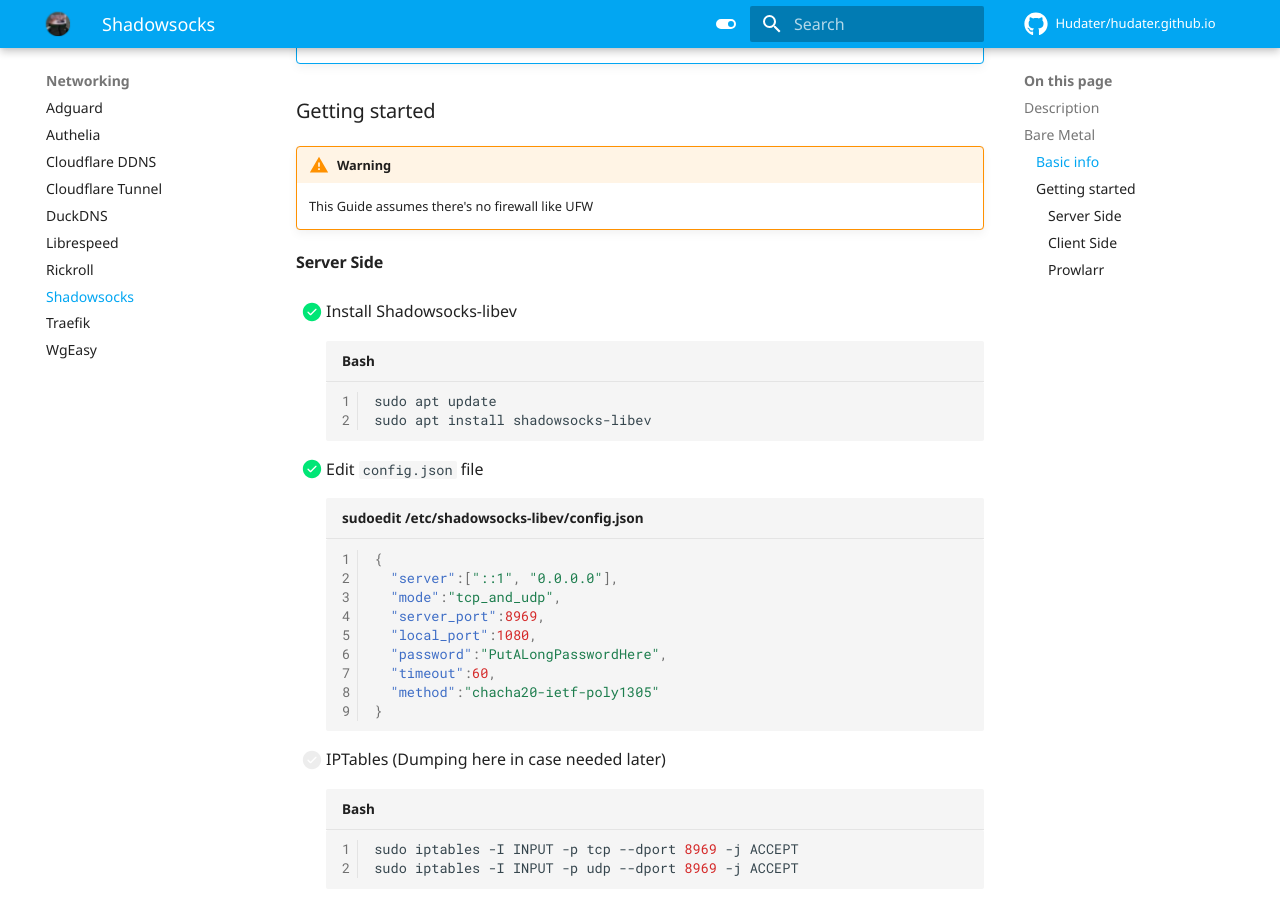
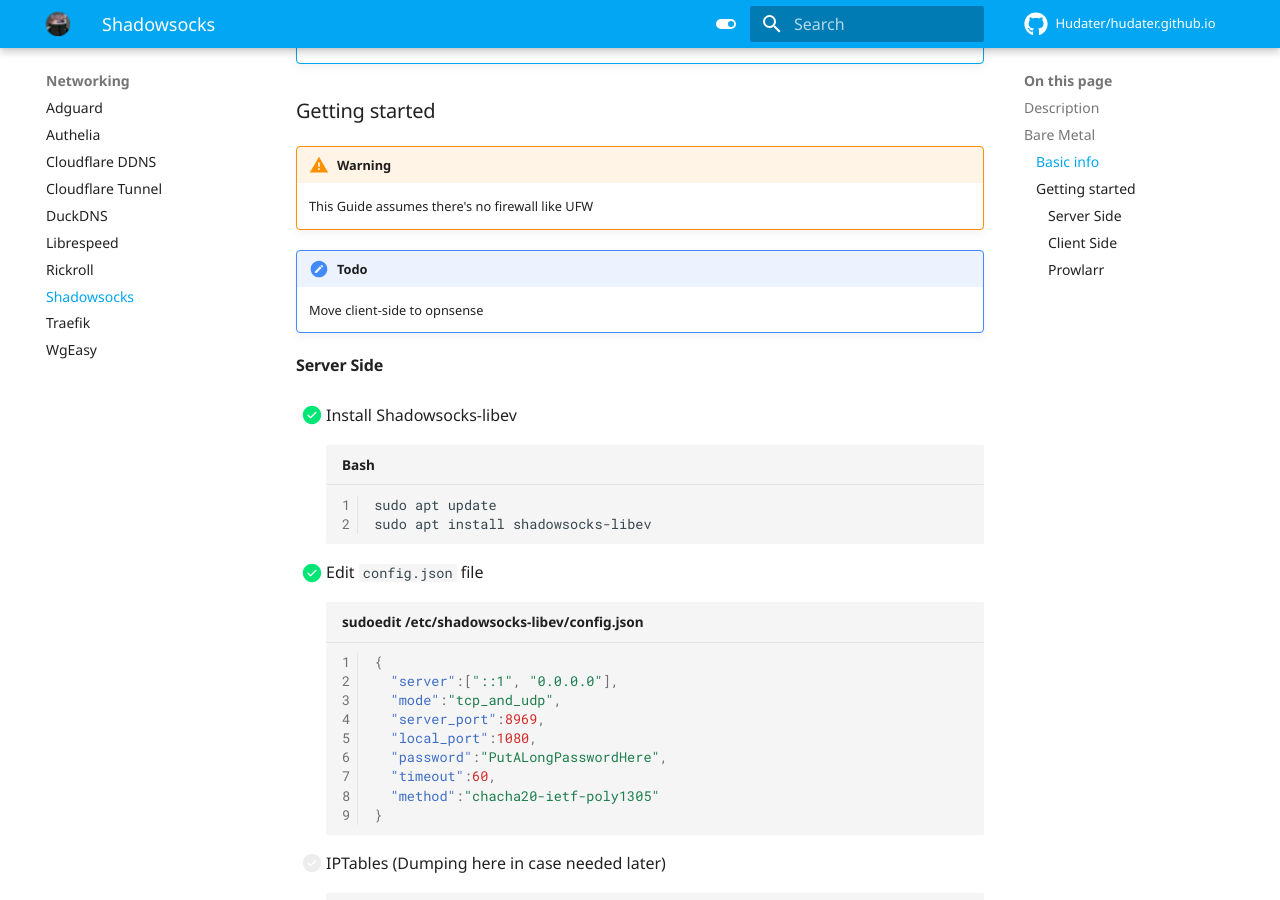
Before and after one commit to Hudater/hudater.github.io, an MkDocs documentation site: the page built from docs/networking/shadowsocks.md, in a window 1280 px wide and 900 px high, scrolled down 580 px. Built offline with MkDocs 1.6.1 and Material for MkDocs 9.7.7, drawn with Linux system fonts in a browser that asks for light colours; comment, search, counter and statistics services are not loaded; some of the changed text lies outside the part shown.

```diff
--- a/docs/networking/shadowsocks.md
+++ b/docs/networking/shadowsocks.md
@@ -24,6 +24,9 @@ Shadowsocks is a secure split proxy loosely based on SOCKS5
 
 !!! warning
     This Guide assumes there's no firewall like UFW
+
+!!! todo
+    Move client-side to opnsense
 
 #### Server Side
 
--- a/docs/requirements.txt
+++ b/docs/requirements.txt
@@ -1,4 +1,4 @@
-mkdocs-material==8.5.6
+mkdocs-material==8.5.5
 markdown==3.4.1
 mkdocs-pdf-export-plugin==0.5.10
 mkdocs-minify-plugin==0.5.0
```
Also changed, not shown: other parts of docs/networking/shadowsocks.md (+1 -1 lines).
